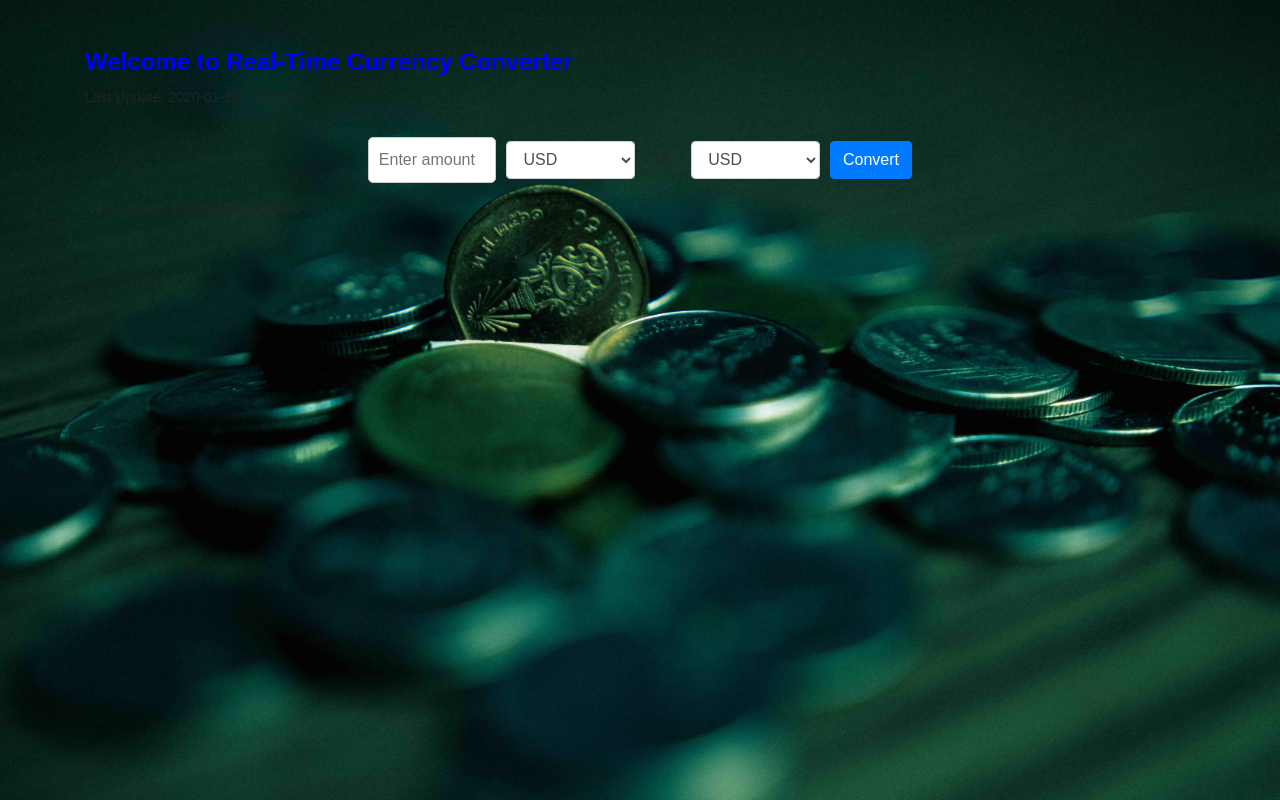
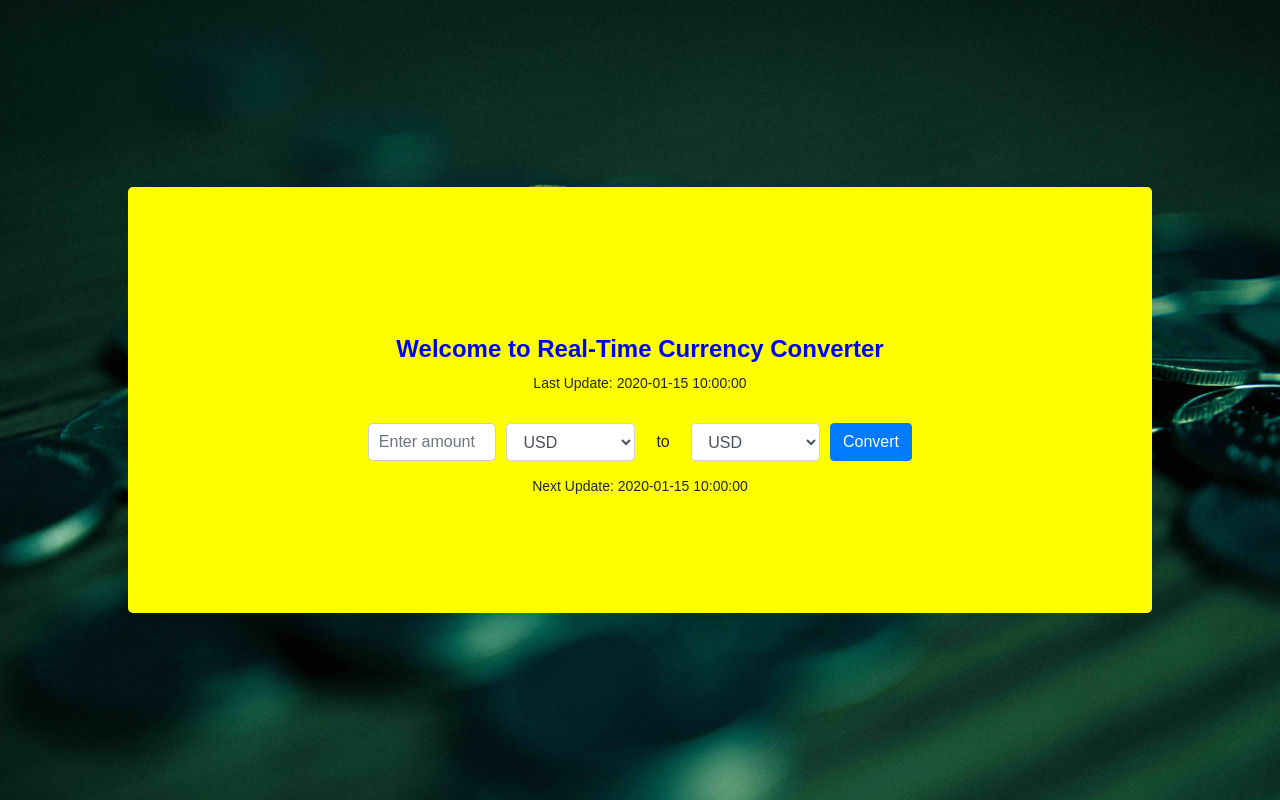
Before and after one commit to vhincekhay/CurrencyConverterApp, a Flask app: template templates/index.html in a window 1280 px wide. Run offline with Flask 2, Linux system fonts and the light colour scheme; the template is opened without the code that fills it: most values are stand-ins (such as "Sample title", 1, 10 or a date in 2020); some libraries are stand-ins or nearby versions.

Commit message:
Update index.html

```diff
--- a/templates/index.html
+++ b/templates/index.html
@@ -55,14 +55,16 @@
     </style>
 </head>
 <body>
-    <div class="container">
+    <div class="rectangular-box-container">
+        <div class="rectangular-box">
             <h1 class="mt-5">Welcome to Real-Time Currency Converter</h1>
             <p>Last Update: {{ last_update_time }}</p>
             <form method="POST" action="/convert" class="mt-4">
                 <div class="form-row align-items-center">
                     <div class="col-md-3">
                     <!-- Input field for the amount -->
-                     <input type="text" name="amount" id="amount" placeholder="Enter amount" required inputmode="numeric">
+                        <!-- <input type="text" name="amount" id="amount" placeholder="Enter amount" required inputmode="numeric">-->
+                        <input type="text" name="amount" id="amount" placeholder="Enter amount" required inputmode="numeric" class="form-control">
                     <script>
                             document.addEventListener('input', function (e) {
                                 if (e.target.id === 'amount') {
@@ -89,11 +91,12 @@
                         </select>
                     </div>
                     <div class="col-md-2">
-                    <button type="submit" class="btn btn-primary btn-block">Convert</button>
+                        <button type="submit" class="btn btn-primary btn-block mt-7">Convert</button>
                     </div>
                 </div>
             </form>
             <p>Next Update: {{ next_update_time }}</p>
         </div>
+    </div>
 </body>
 </html>
```
Lines whose indentation alone changed are shown as unchanged.
